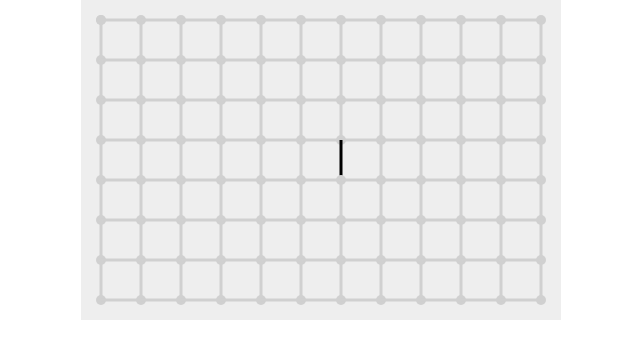
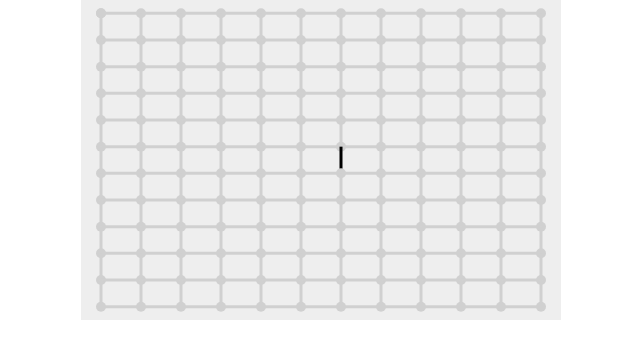
Before and after one commit to michael-myers-fja/box-game, a plain HTML site: page index.html in a window 1280 px wide. Both pictures are taken after a click on the element 640 px from the left and 160 px from the top of the page. Shown: the whole page, without its empty margins (319-959 px from the left). Drawn offline with nearby package versions, Linux system fonts and the light colour scheme.

Commit message:
create Game obj as controller

```diff
--- a/index.html
+++ b/index.html
@@ -18,8 +18,9 @@
     </style>
 
     <script src="https://cdnjs.cloudflare.com/ajax/libs/lodash.js/2.4.1/lodash.min.js"></script>
-    <script src="board.js"></script>
-    <script src="screen.js"></script>
+    <script src="js/board.js"></script>
+    <script src="js/screen.js"></script>
+    <script src="js/game.js"></script>
 </head>
 
 <body>
@@ -46,17 +47,12 @@
                 console.log("P1: " + p1Input + " P2: " + p2Input);
             }
 
-            const board = new Board(12, 8)
-            board.init()
+            const canvas = document.getElementById("myCanvas")
+            const game = new Game(canvas, 2, { width: 12, height: 12 })
 
-            const canvas = document.getElementById("myCanvas")
-            const screen = new Screen(canvas);
-
-            canvas.addEventListener('click', function (evt) {
-                screen.selectEdge(evt, board)
-            }, false);
-
-            screen.draw(board)
+            canvas.addEventListener('click', evt =>
+                game.makeMove(evt)
+                , false);
         })()
 
     </script>
--- a/board.js
+++ b/js/board.js
@@ -1,3 +1,10 @@
+class Player {
+    constructor(name) {
+        this.name = name
+        this.color = ''
+    }
+}
+
 class Edge {
     constructor(p1, p2) {
         this.ends = [p1, p2]
@@ -75,11 +82,11 @@ class Board {
     play(edge, player) {
         if (edge && !edge.owner) {
             edge.owner = player
-            debugLog(player + " choose " + edge)
+            debugLog(`${player.name} choose edge ${edge.ends}`)
             edge.faces.forEach(face => {
                 if(face.edges.every(fEdge=> fEdge.owner)) {
                     face.owner = player
-                    debugLog(player + " wins box " +face)
+                    debugLog(`${player.name} wins box ${_.uniq(face.edges.flatMap(edge=>edge.ends))}`)
                 }
             })
         }
--- /dev/null
+++ b/js/game.js
@@ -0,0 +1,36 @@
+class Game {
+
+    constructor(canvas, playerNum, gameSize) {
+        const COLORS = ['red', 'green', 'blue', 'yellow']
+        this.canvas = canvas
+
+        this.players = []
+        for (let idx = 0; idx < playerNum; idx++) {
+            const player = new Player('Player ' + idx)
+            player.color = COLORS[idx % COLORS.length]
+            this.players.push(player)
+        }
+
+        this.board = new Board(gameSize.width, gameSize.height)
+        this.board.init()
+
+        this.screen = new Screen(this.canvas);
+
+        this.currentPlayerIdx = 0
+
+        this.screen.draw(this.board)
+    }
+
+    get currentPlayer() {
+        return this.players[this.currentPlayerIdx]
+    }
+
+    changePlayer() {
+        this.currentPlayerIdx = ++this.currentPlayerIdx % this.players.length
+    }
+
+    makeMove(evt) {
+        this.screen.selectEdge(evt, this.currentPlayer, this.board)
+        this.changePlayer()
+    }
+}
--- a/screen.js
+++ b/js/screen.js
@@ -54,7 +54,7 @@ class Screen {
             const min = points.slice(1).reduce((min, p) => Math.min(min, p), points[0])
             const loc = this.mapPointToScreen(min, board)
             const ctx = this.getCtx()
-            ctx.fillStyle = 'gray'
+            ctx.fillStyle = face.owner.color
             ctx.fillRect(loc.x, loc.y, boxSize.x, boxSize.y)
         }
     }
@@ -141,13 +141,13 @@ class Screen {
         return board.getEdge(p1, p2)
     }
 
-    selectEdge(evt, board) {
+    selectEdge(evt, player, board) {
         const margin = this.getScreenMargin(board)
         const mousePos = this.getMousePos(evt, margin)
 
         const edge = this.mapScreenToEdge(mousePos, board)
         if (edge) {
-            board.play(edge, "player")
+            board.play(edge, player)
             this.draw(board)
         }
     }
```
Also changed, not shown: 1 other file.
